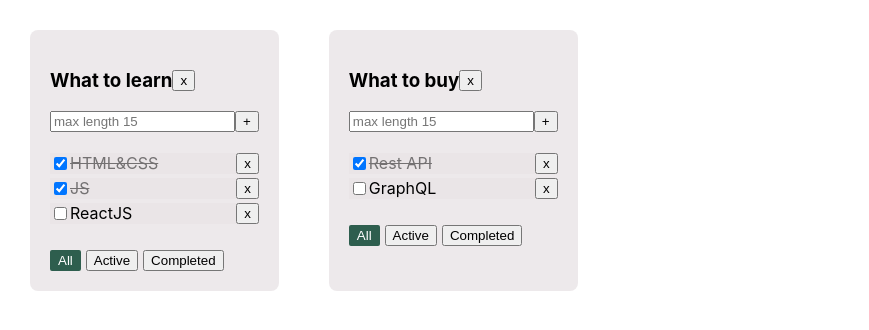
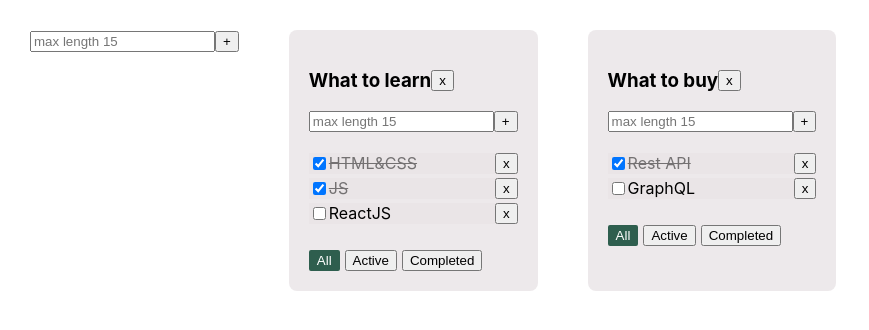
Before and after one commit to DubavetsOlga/todolist, a React (Create React App) app: page / in a window 1280 px wide. Shown: the top 330 px of the page, without its empty margins (0-869 px from the left). Built offline with nearby package versions, Linux system fonts and the light colour scheme.

Commit message:
Added logic for add todolist

```diff
--- /dev/null
+++ b/src/AddItemForm.tsx
@@ -0,0 +1,53 @@
+import { Button } from './Button'
+import { ChangeEvent, KeyboardEvent, useState } from 'react'
+
+type PropsType = {
+    addItem: (title: string) => void
+}
+
+export const AddItemForm = ({ addItem }: PropsType) => {
+    const [title, setTitle] = useState('')
+    const [error, setError] = useState<string | null>(null)
+
+    const addItemHandler = () => {
+        if (!title.trim()) {
+			setError('Title is required');
+			setTitle('')
+			return;
+		}
+
+		if (isTitleValid) {
+			addItem(title.trim())
+			setTitle('')
+		}
+    }
+
+    const isTitleValid = title.length < 16;
+
+    const changeItemHandler = (event: ChangeEvent<HTMLInputElement>) => {
+        setTitle(event.currentTarget.value)
+    }
+
+    const addItemOnKeyUpHandler = (event: KeyboardEvent<HTMLInputElement>) => {
+        setError(null);
+        if (event.key === 'Enter') {
+            addItemHandler()
+        }
+    }
+
+    return (
+        <div>
+            <input
+                className={error ? 'error' : ''}
+                value={title}
+                onChange={changeItemHandler}
+                onKeyUp={addItemOnKeyUpHandler}
+                placeholder='max length 15'
+				maxLength={15}
+            />
+            <Button title={'+'} onClick={addItemHandler} isDisabled={!isTitleValid}/>
+            {!isTitleValid && <div className={'error-message'}>Max length is 15</div>}
+            {error && <div className={'error-message'}>{error}</div>}
+        </div>
+    )
+}
--- a/src/App.tsx
+++ b/src/App.tsx
@@ -2,6 +2,7 @@
 import './App.css';
 import {Todolist} from "./Todolist";
 import { v1 } from 'uuid';
+import { AddItemForm } from './AddItemForm';
 
 type TodolistType = {
 	id: string
@@ -67,8 +68,15 @@
 		setTasks({ ...tasks });
 	}
 
+	const addTodolist = (title: string) => {
+		const todolistId = v1();
+		setTodolists([{ id: todolistId, title: title }, ...todolists]);
+		setTasks({ ...tasks, [todolistId]: [] });
+	}
+
 	return (
 		<div className="App">
+			<AddItemForm addItem={addTodolist} />
 			{todolists.map(tl => {
 				return (<Todolist
 					key={tl.id}
--- a/src/Todolist.tsx
+++ b/src/Todolist.tsx
@@ -2,6 +2,7 @@
 import {TaskType} from "./App";
 import {Button} from "./Button";
 import {useAutoAnimate} from "@formkit/auto-animate/react";
+import { AddItemForm } from './AddItemForm';
 
 type FilterValuesType = 'all' | 'active' | 'completed'
 
@@ -38,28 +39,8 @@
 		setFilter(newFilterValue);
 	}
 
-	const changeTaskTitleHandler = (event: ChangeEvent<HTMLInputElement>) => {
-		setTaskTitle(event.currentTarget.value);
-	}
-
 	const addTaskHandler = () => {
-		if (!taskTitle.trim()) {
-			setError('Title is required');
-			setTaskTitle('');
-			return;
-		}
-
-		if (isTaskTitleValid) {
-			addTask(taskTitle.trim(), todolistId);
-			setTaskTitle('');
-		}
-	}
-
-	const addTaskOnKeyUpHandler = (event: KeyboardEvent<HTMLInputElement>) => {
-		setError(null);
-		if (event.key === 'Enter') {
-			addTaskHandler();
-		}
+		addTask(taskTitle.trim(), todolistId);
 	}
 
 	const removeTaskHandler = (taskId: string) => {
@@ -70,10 +51,12 @@
 		changeTaskStatus(taskId, e.currentTarget.checked, todolistId)
 	}
 
-	const isTaskTitleValid = taskTitle.length < 16;
-
 	const removeTodolistHandler = () => {
 		removeTodolist(todolistId);
+	}
+
+	const addTaskCallback = (title: string) => {
+		addTask(title, todolistId)
 	}
 
 	return (
@@ -82,19 +65,7 @@
 				<h3>{title}</h3>
 				<Button title={'x'} onClick={removeTodolistHandler} />
 			</div>
-			<div>
-				<input
-					value={taskTitle}
-					className={error ? 'error' : ''}
-					onChange={changeTaskTitleHandler}
-					onKeyUp={addTaskOnKeyUpHandler}
-					placeholder='max length 15'
-					maxLength={15}
-				/>
-				<Button title={'+'} onClick={addTaskHandler} isDisabled={!isTaskTitleValid}/>
-				{!isTaskTitleValid && <div className={'error-message'}>Max length is 15</div>}
-				{error && <div className={'error-message'}>{error}</div>}
-			</div>
+			<AddItemForm addItem={addTaskCallback} />
 			{
 				filteredTasks.length === 0
 					? <p>No tasks</p>
```
